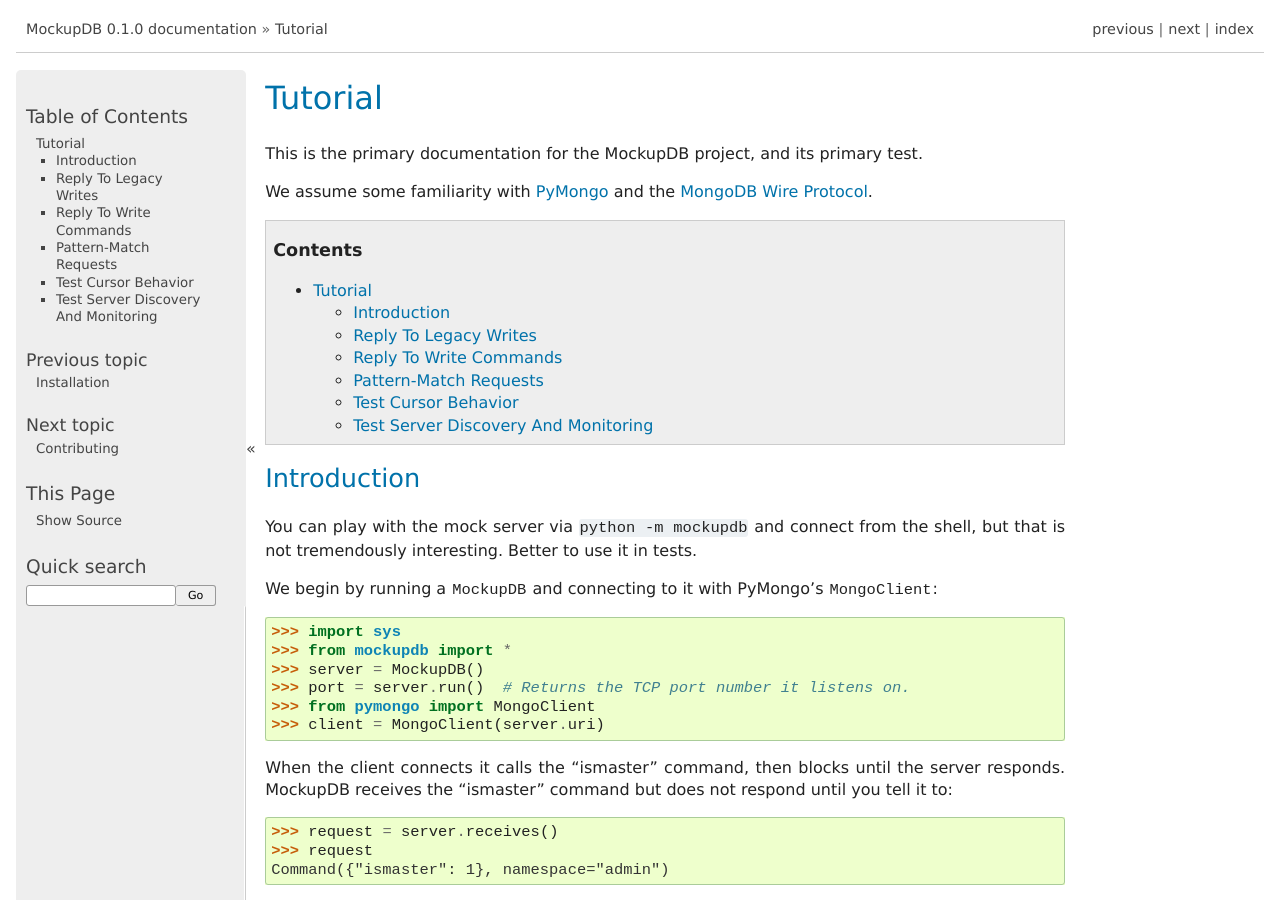
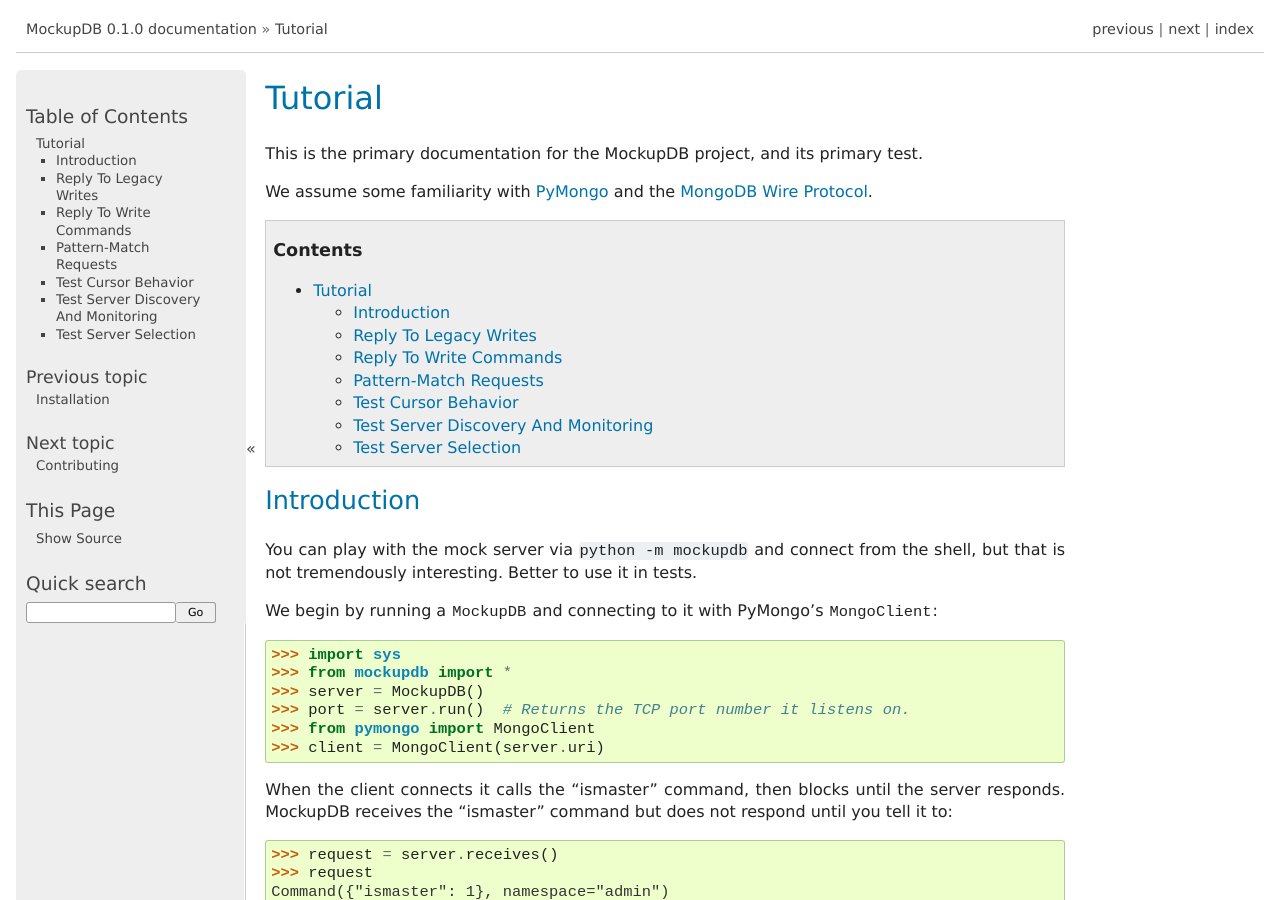
Before and after one commit to mongodb-labs/mongo-mockup-db, a Sphinx documentation site: the page built from docs/tutorial.rst, in a window 1280 px wide and 900 px high. Built offline with Sphinx 7.4.7, drawn with Linux system fonts in a browser that asks for light colours; pages that are not in the unit, such as notebooks, are missing from menus; some of the changed text lies outside the part shown.

Commit message:
TODO in tutorial: server selection test demo.

```diff
--- a/docs/tutorial.rst
+++ b/docs/tutorial.rst
@@ -390,6 +390,11 @@
    True
    True
 
+Test Server Selection
+---------------------
+
+TODO.
+
 .. _PyMongo: https://pypi.python.org/pypi/pymongo/
 
 .. _MongoDB Wire Protocol: http://docs.mongodb.org/meta-driver/latest/legacy/mongodb-wire-protocol/
```
